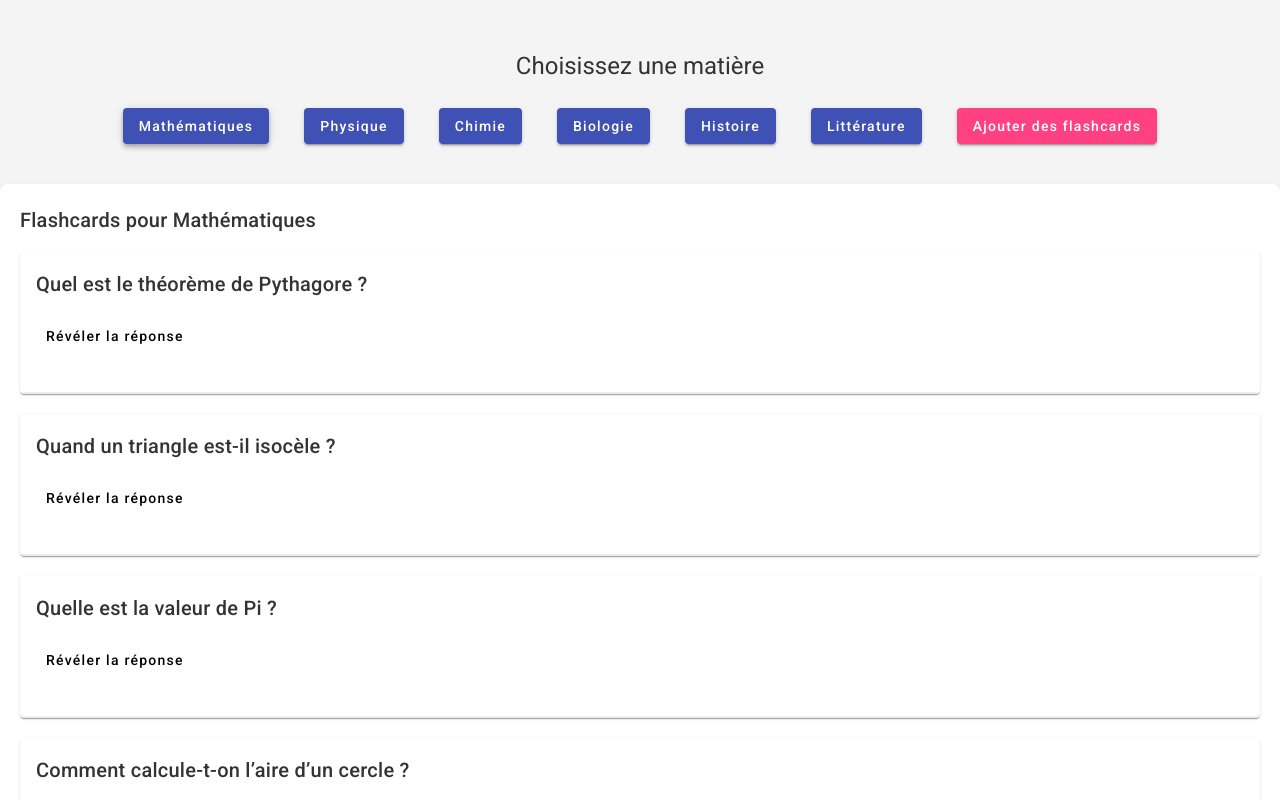
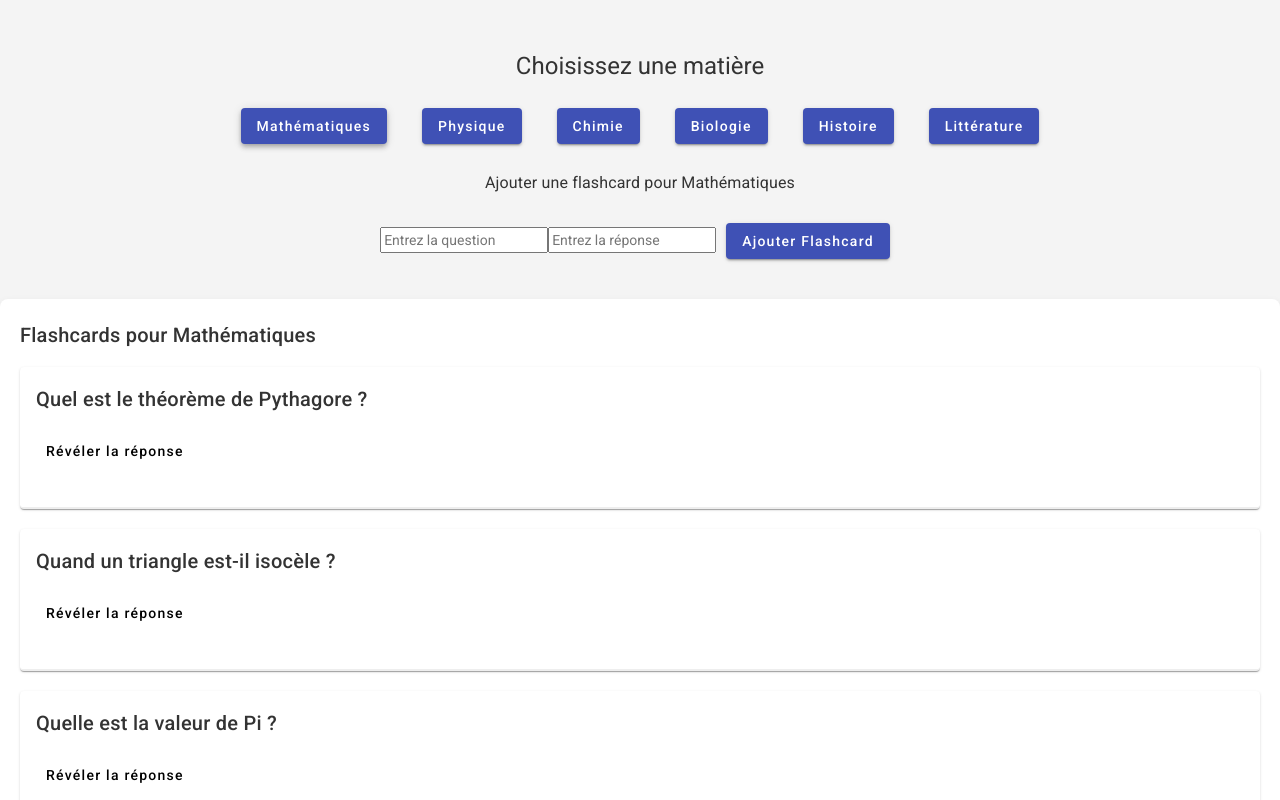
Before and after one commit to RandriaNtsoa28/Project-Node, an Angular app in the folder Projet/: page / in a window 1280 px wide. Both pictures are taken after a click on the button "Mathématiques". Shown: the top 800 px of the page. Built offline with nearby package versions, Linux system fonts and the light colour scheme.

Commit message:
Ajout de la fonctionnalité : Ajoute de flashcard

```diff
--- a/Projet/src/app/app.component.html
+++ b/Projet/src/app/app.component.html
@@ -10,7 +10,16 @@
       {{ subject }}
     </button>
     <!-- Ajouter des flashcards -->
-    <button mat-raised-button color="accent" (click)="addFlashcards()">Ajouter des flashcards</button>
+    <!-- Formulaire d'ajout de flashcards -->
+    <div *ngIf="selectedSubject" class="add-flashcard-form">
+      <h3>Ajouter une flashcard pour {{ selectedSubject }}</h3>
+      <input type="text" [(ngModel)]="newFlashcard.question" placeholder="Entrez la question">
+      <input type="text" [(ngModel)]="newFlashcard.answer" placeholder="Entrez la réponse">
+      <button mat-raised-button color="primary" (click)="addFlashcard()">Ajouter Flashcard</button>
+    </div>
+
+    <!-- Reste du template... -->
+
   </div>
 </div>
 
--- a/Projet/src/app/app.component.ts
+++ b/Projet/src/app/app.component.ts
@@ -2,6 +2,7 @@ import { Component, OnInit } from '@angular/core';
 import { CommonModule } from '@angular/common';
 import { MatButtonModule } from '@angular/material/button';
 import { MatCardModule } from '@angular/material/card';
+import {FormsModule} from "@angular/forms";
 
 
 
@@ -22,10 +23,16 @@ interface Flashcard {
     CommonModule, // Déjà présent
     MatButtonModule,
     MatCardModule,
+    FormsModule,
     // autres modules que vous souhaitez utiliser
   ]
 })
 export class AppComponent implements OnInit {
+
+  newFlashcard: Flashcard = { question: '', answer: '', revealed: false };
+
+
+
   loading: boolean = true; // Commence avec le chargement activé
   subjects: string[] = ['Mathématiques', 'Physique', 'Chimie', 'Biologie', 'Histoire', 'Littérature'];
   selectedSubject: string | null = null; // Ajoutez cette ligne pour garder la trace de la matière sélectionnée
@@ -150,7 +157,7 @@ ngOnInit(): void {
       console.log("Ajoutez des flashcards pour la matière : " + this.selectedSubject);
     }
   }*/
-  addFlashcards(): void {
+  addFlashcardsz(): void {
     if (this.selectedSubject) {
       // Vérifiez si des flashcards existent déjà pour cette matière
       if (!this.flashcardsBySubject[this.selectedSubject]) {
@@ -171,7 +178,12 @@ ngOnInit(): void {
       this.flashcards = this.flashcardsBySubject[this.selectedSubject];
     }
   }
-
+  addFlashcard(): void {
+    if (this.selectedSubject && this.newFlashcard.question && this.newFlashcard.answer) {
+      this.flashcardsBySubject[this.selectedSubject].push({ ...this.newFlashcard });
+      this.newFlashcard = { question: '', answer: '', revealed: false }; // Réinitialiser le formulaire
+    }
+  }
 
   // Vous pouvez ajouter d'autres méthodes et propriétés nécessaires ici
 }
```
Also changed, not shown: 1 other file (tests, documents, lock files or other folders).
